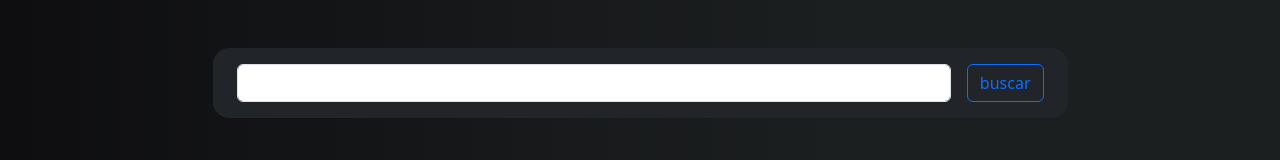
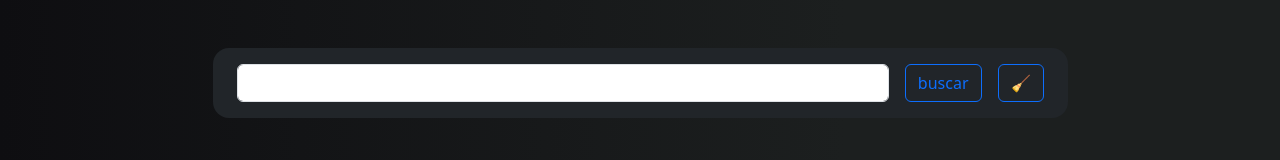
Before and after one commit to nestornovella/Dairy-Page, a React (Vite) app in the folder client/: page / in a window 1280 px wide. Shown: the top 160 px of the page. Built offline with nearby package versions, Linux system fonts and the light colour scheme.

Commit message:
search abailable

```diff
--- a/client/src/App.jsx
+++ b/client/src/App.jsx
@@ -31,10 +31,22 @@ function App() {
     setCategory("perfumeria")
   }
 
+  function search(param){
+    if(param){
+      setData(() => [...comestibles, ...noComestibles].filter(prod => prod.name.toLowerCase().includes(param.toLowerCase())))
+    }else{
+      if(category === 'lacteos'){
+        setData(comestibles)
+      }else{
+        setData(noComestibles)
+      }
+    }
+  }
+
   return (
     <div>
       <div className="container">
-        <Search />
+        <Search callback={search}/>
         <CategorySection lacteos={lacteos} perfumeria={perfumeria} />
         <ProductSection data={data} />
       </div>
--- a/client/src/components/search.jsx
+++ b/client/src/components/search.jsx
@@ -1,18 +1,34 @@
+import { useRef } from "react";
 
 
 
-function Search() {
+function Search({ callback }) {
+    const inputValue = useRef(null)
+
+
+    function setValue() {
+        callback(inputValue.current.value)
+    }
+
+    function cleanInput(){
+        inputValue.current.value = ""
+        callback(inputValue.current.value)
+    }
+
+
     return (
         <div className="row d-flex justify-content-center mt-5 " >
             <div className="col-sm-12 col-xl-9 bg-dark p-3 rounded-4">
                 <div class="form-group d-flex">
-                  <input type="text"
-                    class="form-control mx-2" name="" id="" aria-describedby="helpId" placeholder=""/>
-                    <button type="button" class="btn btn-outline-primary mx-2">buscar</button>
+                    <input ref={inputValue} type="text"
+                        class="form-control mx-2" name="" id="" aria-describedby="helpId" placeholder="" />
+                    <button onClick={() => setValue()} type="button" class="btn btn-outline-primary mx-2">buscar</button>
+                    <button onClick={() => cleanInput()} type="button" class="btn btn-outline-primary mx-2">🧹</button>
+
                 </div>
             </div>
         </div>
-     );
+    );
 }
 
 export default Search;
```
